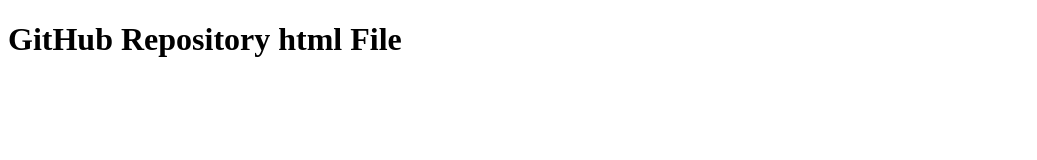
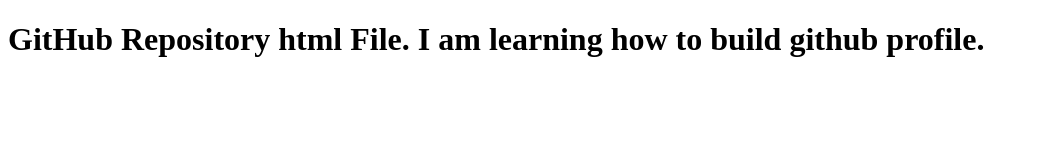
Before and after one commit to kadeen-developer/htmlFile, a plain HTML site: page index.html in a window 1280 px wide. Shown: the whole page, without its empty margins (0-1037 px from the left). Drawn offline with Linux system fonts and the light colour scheme.

Commit message:
new changings

```diff
--- a/index.html
+++ b/index.html
@@ -6,6 +6,6 @@
     <title>Github</title>
 </head>
 <body>
-    <h1> GitHub Repository html File </h1>
+    <h1> GitHub Repository html File. I am learning how to build github profile. </h1>
 </body>
 </html>
```
